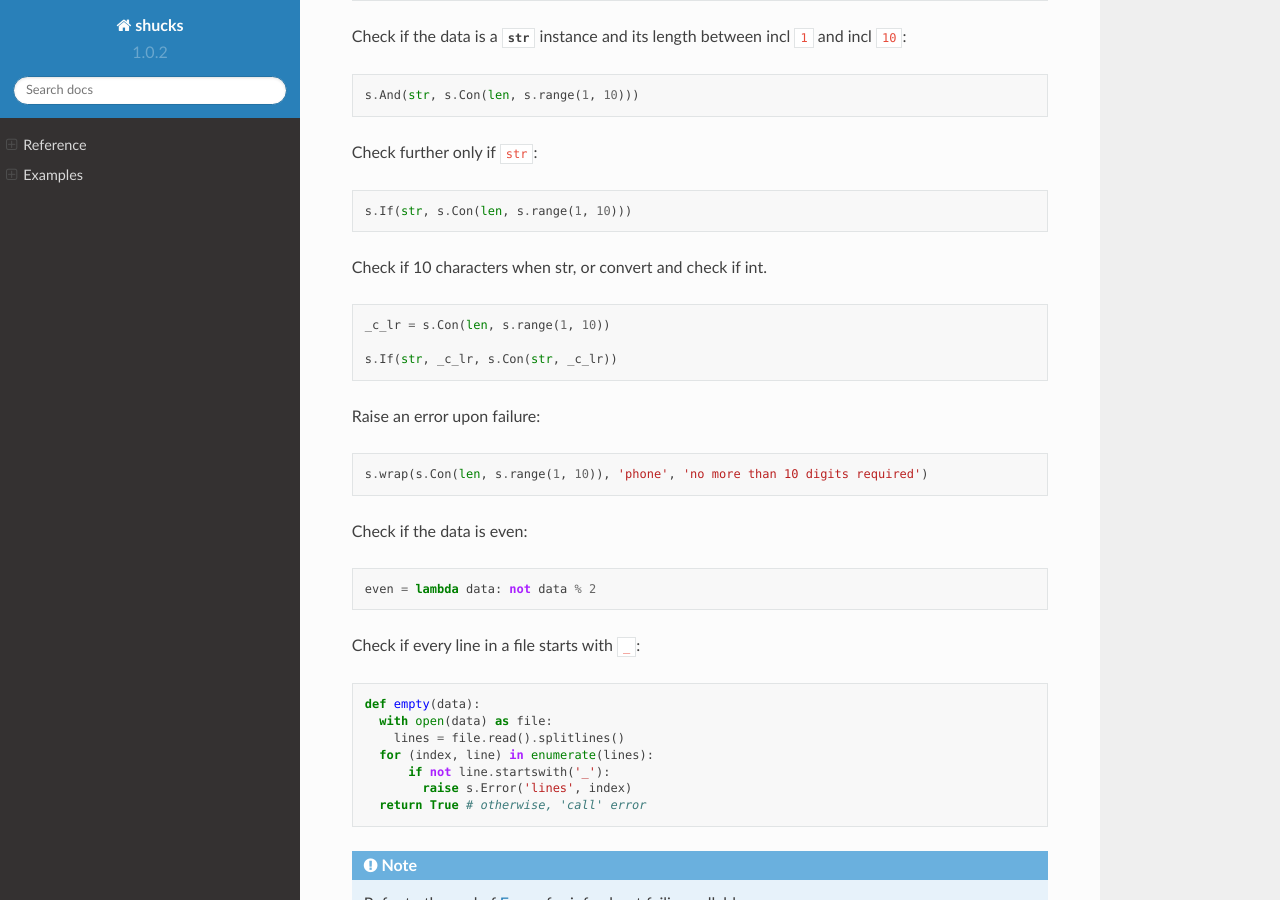
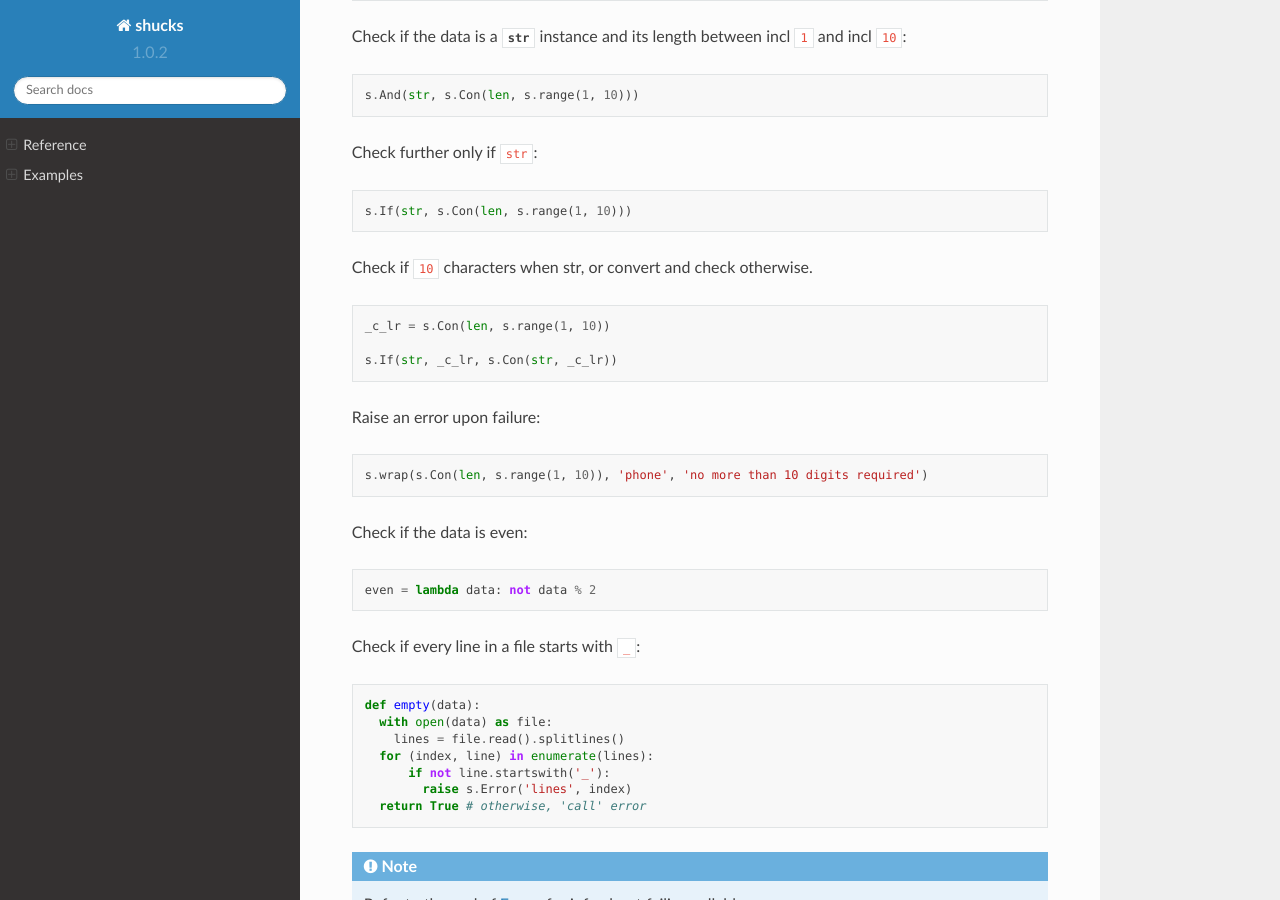
Before and after one commit to Exahilosys/shucks, a Sphinx documentation site: the page built from docs/index.rst, in a window 1280 px wide and 900 px high, scrolled down 2710 px. Built offline with Sphinx 7.4.7 and the Read the Docs theme 2.0.0, drawn with Linux system fonts in a browser that asks for light colours.

Commit message:
Improved If example

```diff
--- a/docs/index.rst
+++ b/docs/index.rst
@@ -157,7 +157,7 @@ Check further only if :code:`str`:
 
   s.If(str, s.Con(len, s.range(1, 10)))
 
-Check if 10 characters when str, or convert and check if int.
+Check if :code:`10` characters when str, or convert and check otherwise.
 
 .. code-block:: py
 
```
